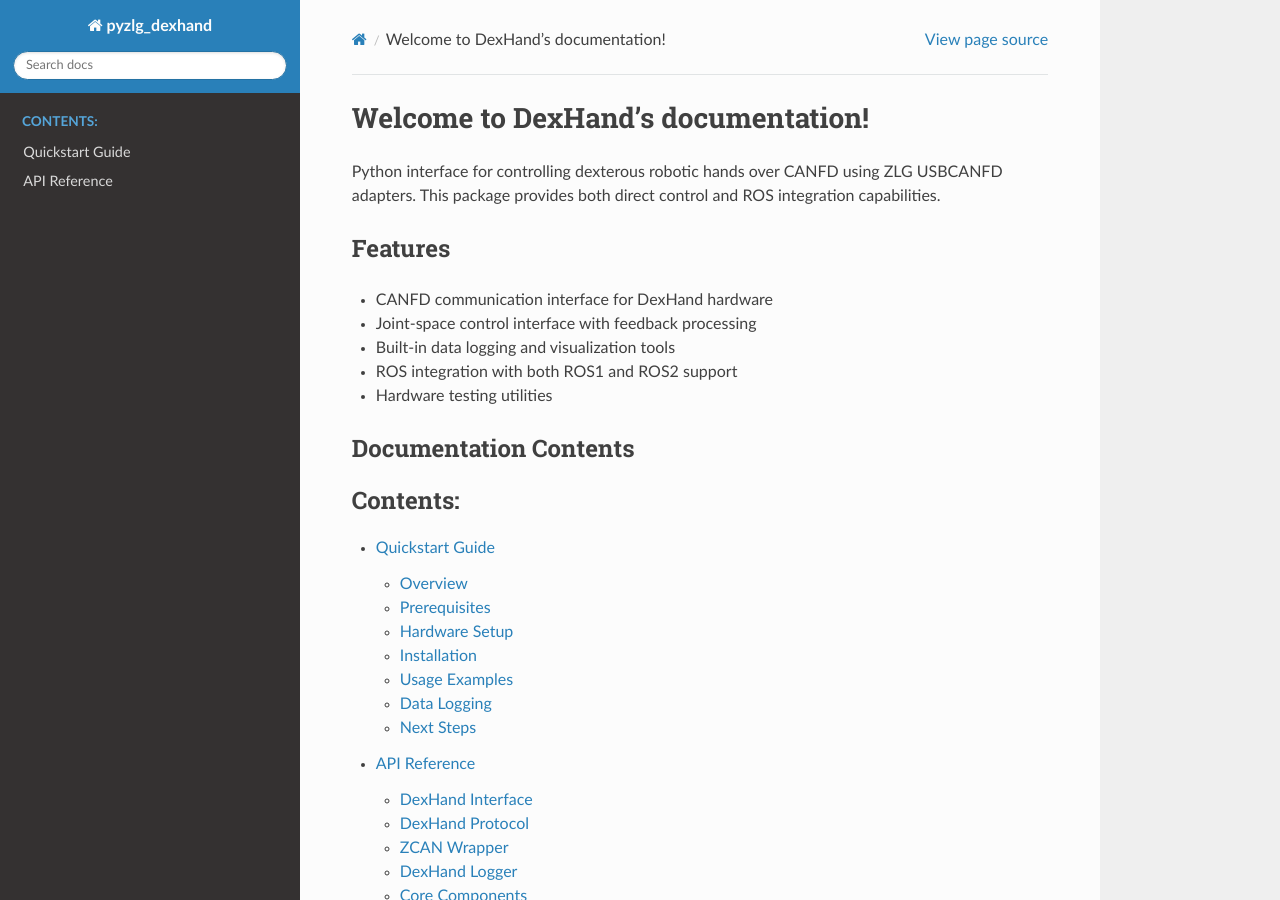
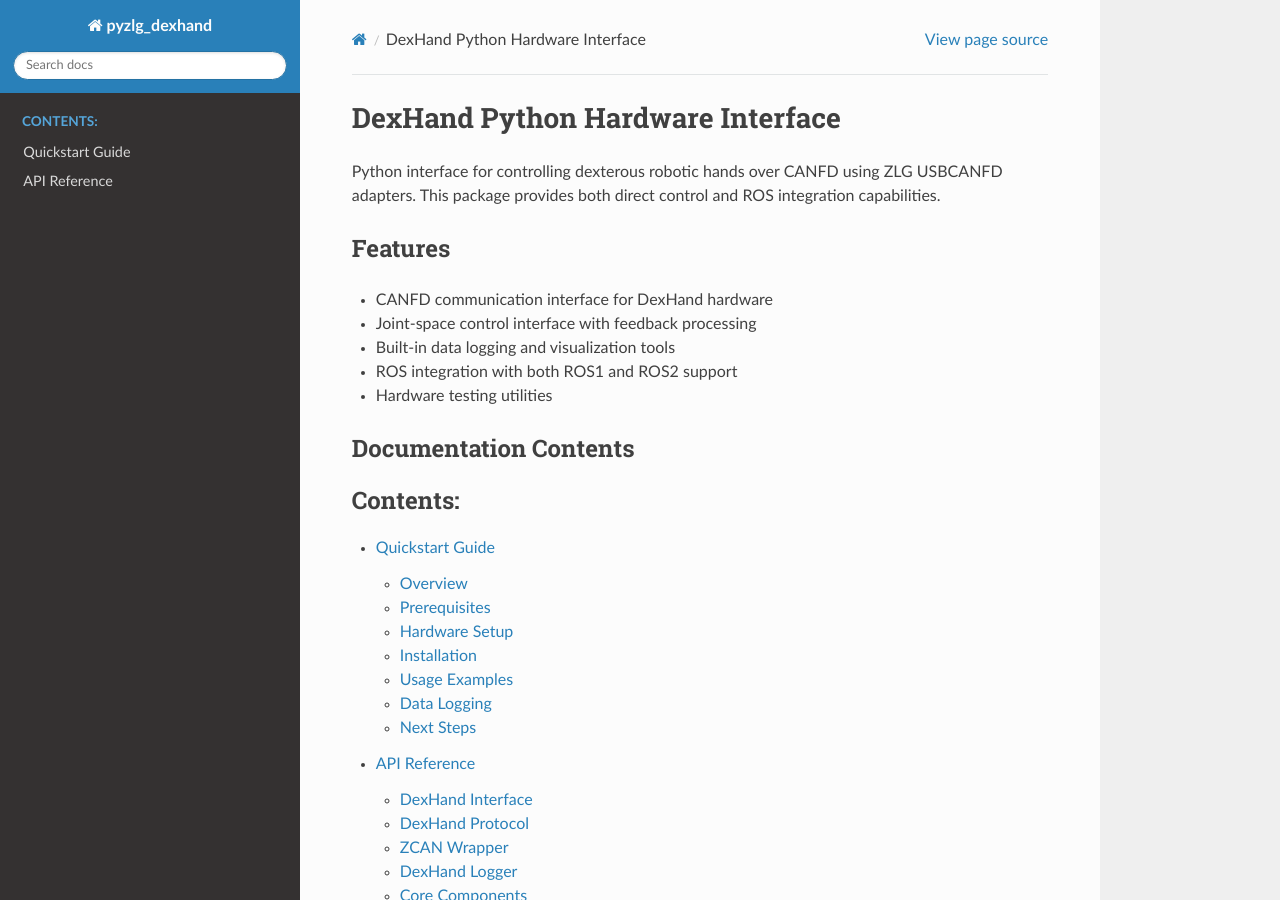
Before and after one commit to DexRobot/pyzlg_dexhand, a Sphinx documentation site: the page built from docs/index.rst, in a window 1280 px wide and 900 px high. Built offline with Sphinx 7.4.7 and the Read the Docs theme 3.1.0, drawn with Linux system fonts in a browser that asks for light colours.

Commit message:
docs(index): update title in documentation
Change the title in the index.rst file to better reflect the
content and purpose of the documentation. This improves clarity
for users accessing the documentation.

```diff
--- a/docs/index.rst
+++ b/docs/index.rst
@@ -1,4 +1,4 @@
-Welcome to DexHand's documentation!
+DexHand Python Hardware Interface
 =================================
 
 Python interface for controlling dexterous robotic hands over CANFD using ZLG USBCANFD adapters. This package provides both direct control and ROS integration capabilities.
```
